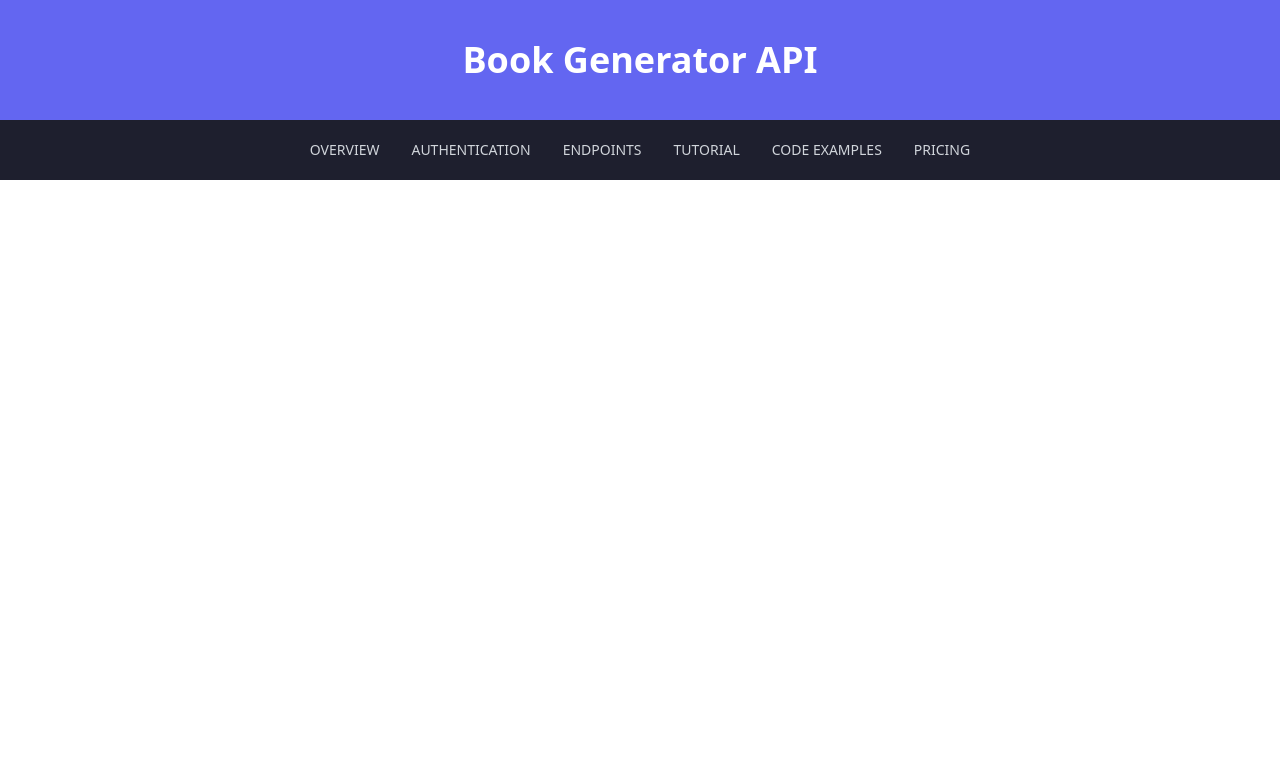
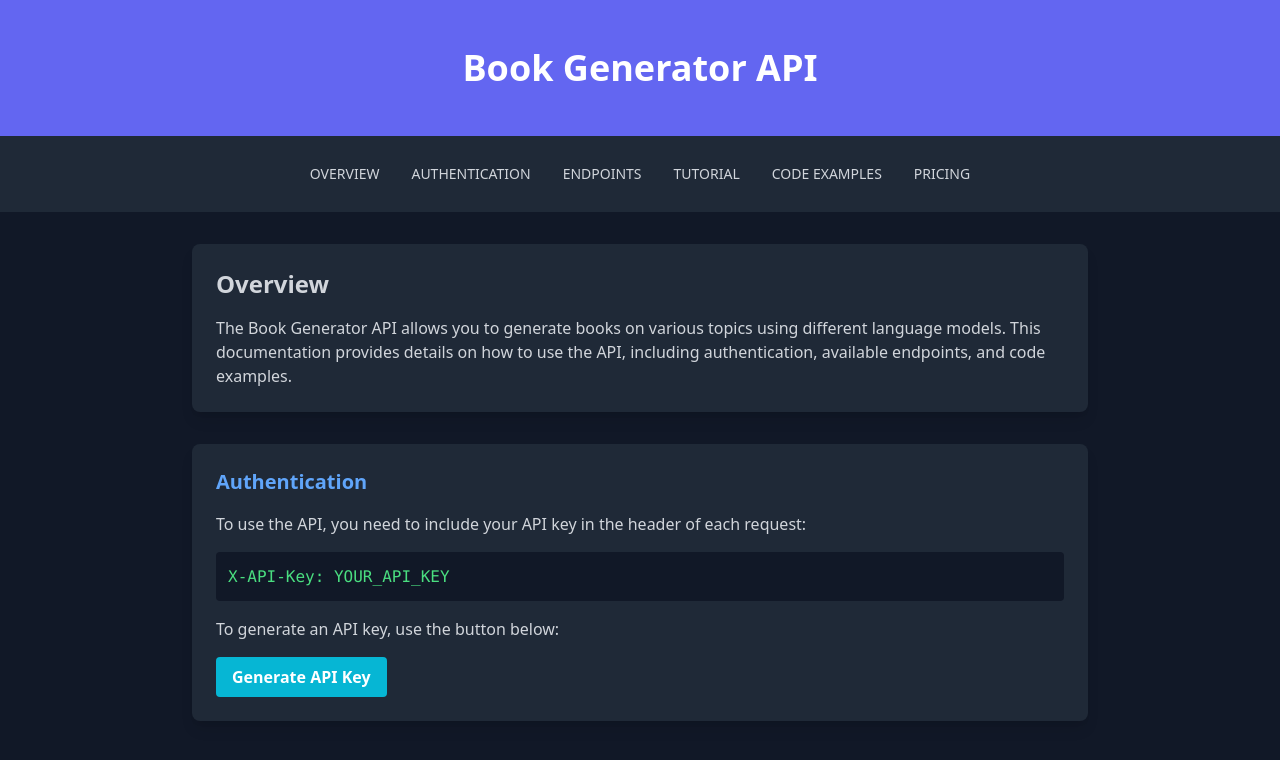
Before and after one commit to Adityaat2810/BookAI-assignment, a React (Vite) app: page /pricing in a window 1280 px wide. Shown: the top 760 px of the page. Built offline with nearby package versions, Linux system fonts and the light colour scheme.

Commit message:
auth and overview card

```diff
--- a/src/App.jsx
+++ b/src/App.jsx
@@ -1,5 +1,6 @@
 import { Header } from "./components/header"
 import { BrowserRouter, Routes, Route } from "react-router-dom";
+import Pricing from "./pages/pricing";
 
 
 export default function App() {
@@ -8,8 +9,14 @@ export default function App() {
       <Header/>
 
       <Routes>
+
         <Route path="/" element={<div>Home</div>} />
-        <Route path="/hi" element={<div>ho</div>} />
+        <Route path="/overview" element={<div>ho</div>} />
+        <Route path="/authentication" element={<div>ho</div>} />
+        <Route path="/endpoints" element={<div>ho</div>} />
+        <Route path="/tutorial" element={<div>ho</div>} />
+        <Route path="/pricing" element={<Pricing/>} />
+
 
       </Routes>
     </div>
--- a/src/components/header.jsx
+++ b/src/components/header.jsx
@@ -3,16 +3,51 @@ import React from 'react';
 export const Header = () => {
   return (
     <header className="w-full">
-      <div className="bg-[#6366f1] text-white py-10">
+      <div className="bg-[#6366f1] text-white py-12">
         <h1 className="text-4xl font-bold text-center">Book Generator API</h1>
       </div>
-      <nav className="bg-[#1e1f2e] text-gray-300 py-5 flex flex-wrap justify-center space-x-8">
-        <a href="#overview" className="text-sm hover:text-white transition-colors duration-200">OVERVIEW</a>
-        <a href="#authentication" className="text-sm hover:text-white transition-colors duration-200">AUTHENTICATION</a>
-        <a href="#endpoints" className="text-sm hover:text-white transition-colors duration-200">ENDPOINTS</a>
-        <a href="#tutorial" className="text-sm hover:text-white transition-colors duration-200">TUTORIAL</a>
-        <a href="#code-examples" className="text-sm hover:text-white transition-colors duration-200">CODE EXAMPLES</a>
-        <a href="#pricing" className="text-sm hover:text-white transition-colors duration-200">PRICING</a>
+      <nav
+        className="bg-gray-800  text-gray-300 py-7 flex flex-wrap
+        justify-center space-x-8"
+      >
+        <a href="/overview"
+          className="text-sm hover:text-white transition-colors
+            duration-200"
+        >
+          OVERVIEW
+        </a>
+        <a href="/authentication"
+          className="text-sm hover:text-white transition-colors duration-200"
+        >
+          AUTHENTICATION
+        </a>
+
+        <a
+          href="/endpoints"
+          className="text-sm hover:text-white transition-colors duration-200"
+        >
+          ENDPOINTS
+        </a>
+
+        <a
+          href="/tutorial"
+          className="text-sm hover:text-white transition-colors duration-200"
+        >
+          TUTORIAL
+        </a>
+
+        <a
+          href="/code-examples"
+          className="text-sm hover:text-white transition-colors
+          duration-200">
+          CODE EXAMPLES
+        </a>
+        <a
+          href="/pricing"
+          className="text-sm hover:text-white transition-colors
+          duration-200">
+          PRICING
+        </a>
       </nav>
     </header>
   );
--- /dev/null
+++ b/src/components/pricingComponents/auth-component.jsx
@@ -0,0 +1,25 @@
+
+export function AuthComponet() {
+    return (
+        <div className="bg-gray-800 rounded-lg p-6 shadow-lg">
+            <h2 className="text-xl font-semibold text-blue-400 mb-4">Authentication</h2>
+            <p className="text-gray-300 mb-4">
+                To use the API, you need to include your API key in the header of each request:
+            </p>
+            <div className="bg-gray-900 p-3 rounded mb-4">
+                <code className="text-green-400">X-API-Key: YOUR_API_KEY</code>
+            </div>
+            <p className="text-gray-300 mb-4">
+                To generate an API key, use the button below:
+            </p>
+            <button className="bg-cyan-500 hover:bg-cyan-600 text-white font-semibold py-2 px-4 rounded">
+                Generate API Key
+            </button>
+        </div>
+
+
+
+
+
+    )
+}
--- /dev/null
+++ b/src/components/pricingComponents/overview-card.jsx
@@ -0,0 +1,15 @@
+import React from 'react'
+
+export function OverviewCard() {
+    return (
+      <div className="bg-gray-800 rounded-lg p-6 shadow-lg">
+        <h2 className="text-2xl font-semibold text-gray-300 mb-4">Overview</h2>
+        <p className="text-gray-300">
+          The Book Generator API allows you to generate books on various topics
+          using different language models. This documentation provides details
+          on how to use the API, including authentication, available endpoints,
+          and code examples.
+        </p>
+      </div>
+    );
+  }
--- /dev/null
+++ b/src/pages/pricing.jsx
@@ -0,0 +1,16 @@
+import React from 'react';
+import { OverviewCard } from '../components/pricingComponents/overview-card';
+import { AuthComponet } from '../components/pricingComponents/auth-component';
+
+function Pricing() {
+  return (
+    <div className='bg-gray-900 min-h-screen p-8'>
+      <div className='max-w-4xl mx-auto space-y-8'>
+        <OverviewCard />
+        <AuthComponet />
+      </div>
+    </div>
+  );
+}
+
+export default Pricing;
```
Also changed, not shown: src/pages/authentication.jsx (added).
